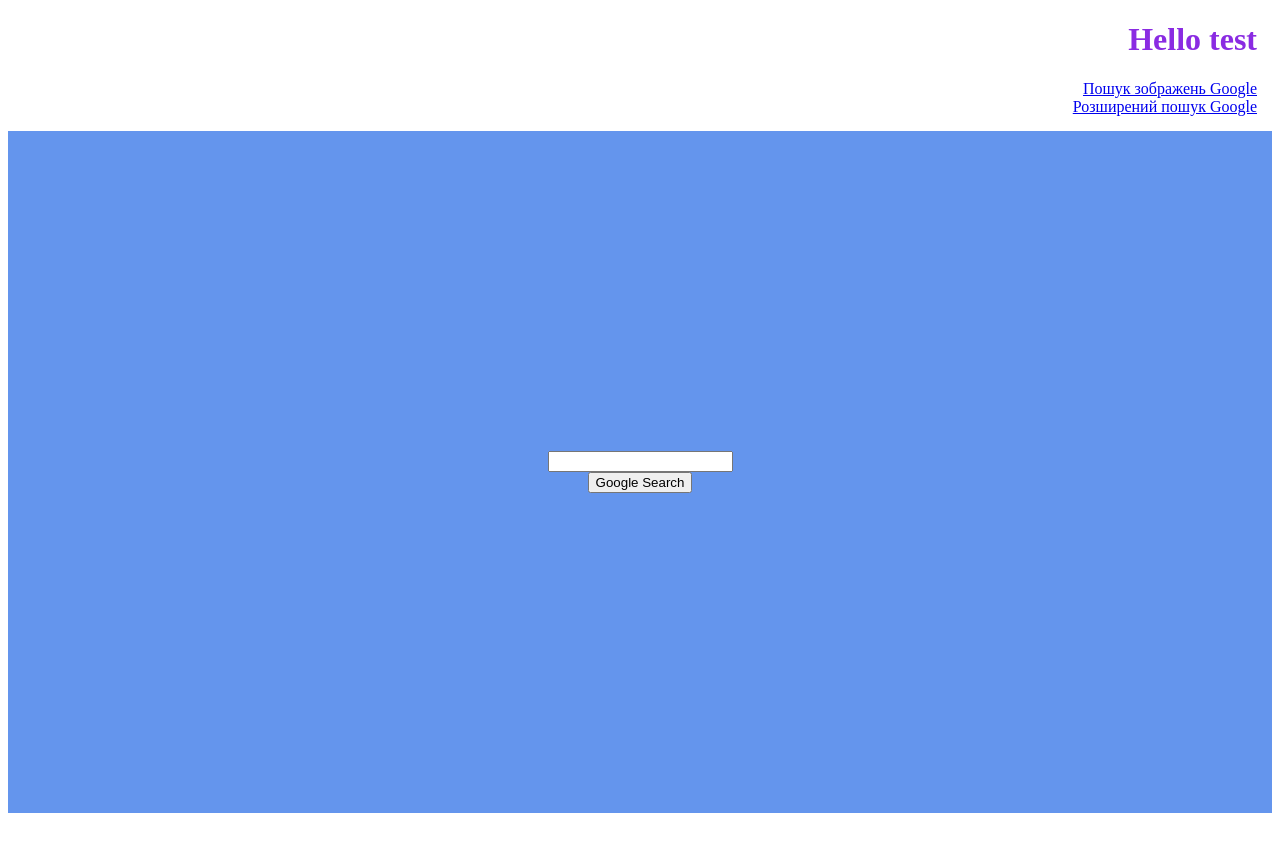
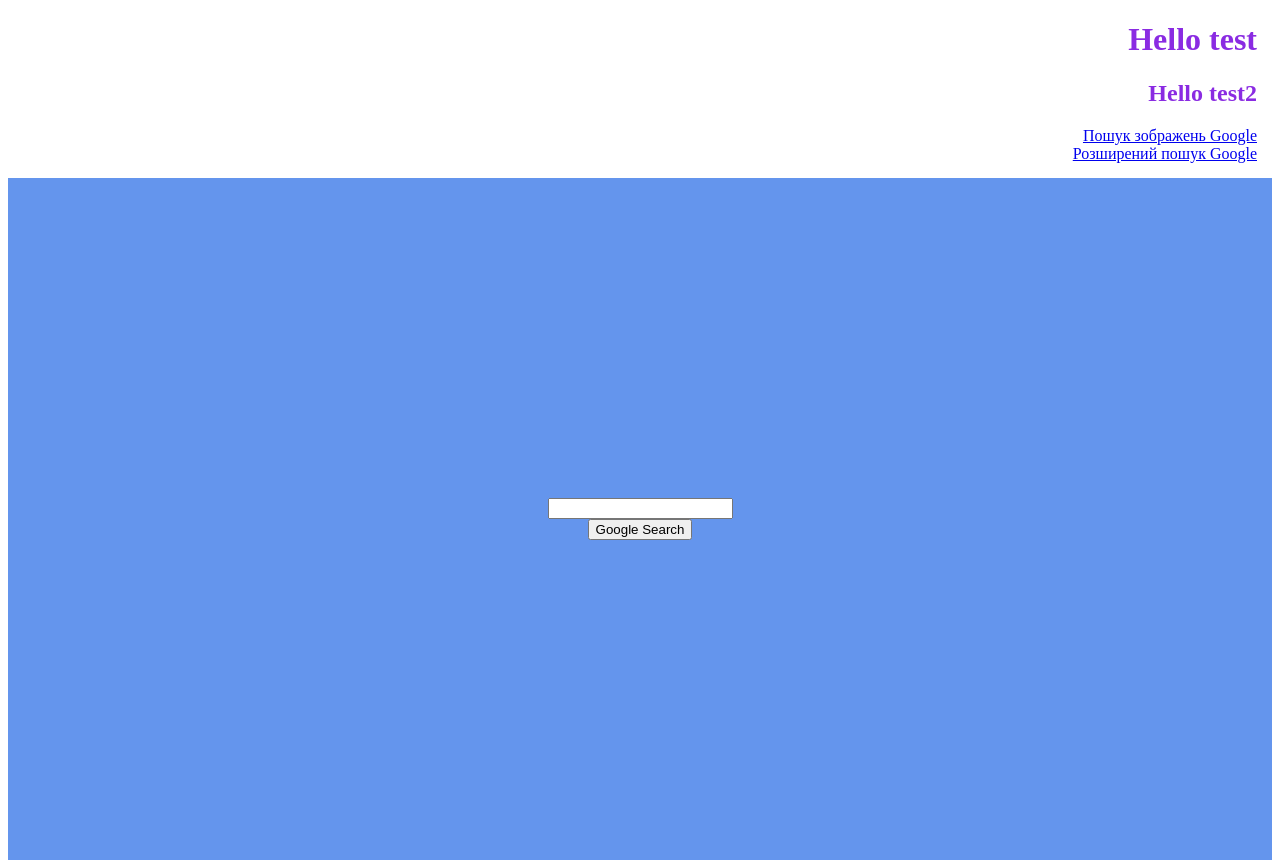
Before and after one commit to vovka1981/CS502021, a plain HTML site: page index.html in a window 1280 px wide. Before the commit the page ends 821 px from the top, so only its background shows below. Drawn offline with Linux system fonts and the light colour scheme.

Commit message:
added H2 under H1 to top

```diff
--- a/index.html
+++ b/index.html
@@ -25,6 +25,7 @@
     <body>
         <div id="header">
             <H1>Hello test</H1>
+            <H2>Hello test2</H2>
             <a id="imagesearch" href="imagesearch.html">Пошук зображень Google</a>
             <br>
             <a id="advancedsearch" href="advancedsearch.html">Розширений пошук Google</a>
```
